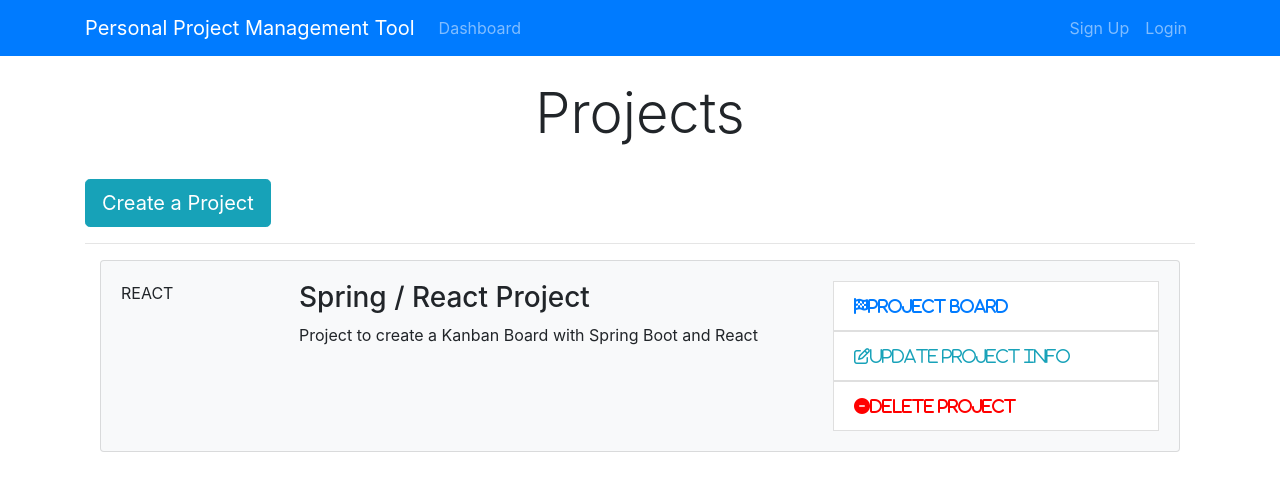
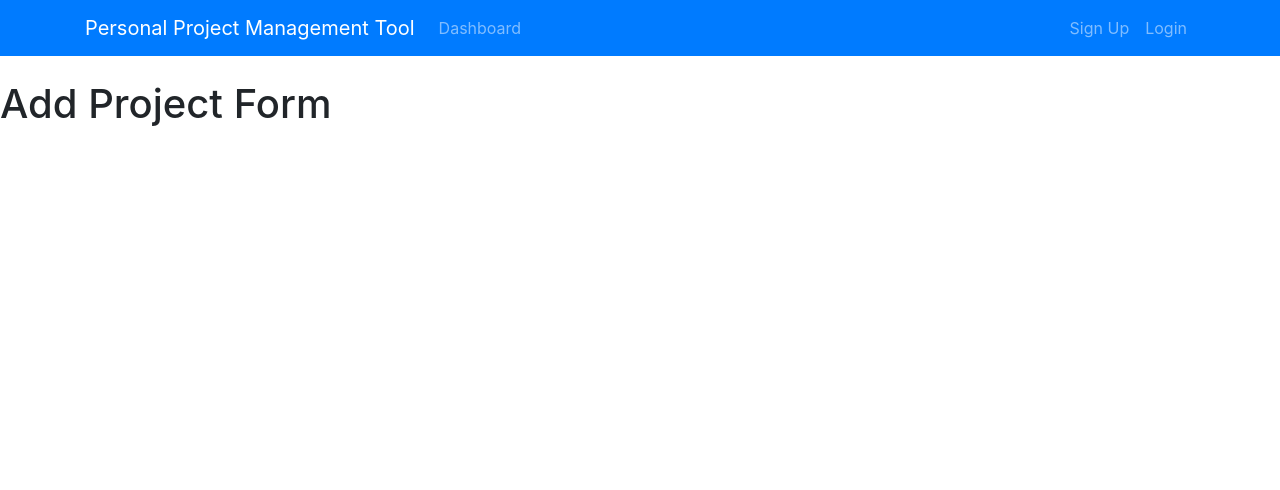
Before and after one commit to JohnIrle/PPMTool, a React (Create React App) app in the folder ppmtool-client/: page /addProject in a window 1280 px wide. Shown: the top 490 px of the page. Built offline with nearby package versions, Linux system fonts and the light colour scheme.

Commit message:
Add react-router-dom, CreateProjectButton, and create routes.

```diff
--- a/ppmtool-client/package.json
+++ b/ppmtool-client/package.json
@@ -9,6 +9,7 @@
     "bootstrap": "4.4.1",
     "react": "^16.13.1",
     "react-dom": "^16.13.1",
+    "react-router-dom": "5.1.2",
     "react-scripts": "3.4.1"
   },
   "scripts": {
--- a/ppmtool-client/src/App.js
+++ b/ppmtool-client/src/App.js
@@ -1,15 +1,20 @@
 import React from 'react';
 import './App.css';
 import 'bootstrap/dist/css/bootstrap.min.css';
+import { BrowserRouter as Router, Route } from "react-router-dom";
 import Dashboard from "./components/Dashboard";
 import NavBar from "./components/Layout/Header";
+import AddProject from './components/Project/AddProject';
 
 function App() {
   return (
-    <div className="App">
-      <NavBar />
-      <Dashboard />
-    </div>
+    <Router>
+      <div className="App">
+        <NavBar />
+        <Route exact path="/dashboard" component={Dashboard} />
+        <Route exact path="/addProject" component={AddProject} />
+      </div>
+    </Router>
   );
 }
 
--- a/ppmtool-client/src/components/Dashboard.js
+++ b/ppmtool-client/src/components/Dashboard.js
@@ -1,5 +1,6 @@
 import React, { Component } from 'react'
 import ProjectItem from "./Project/ProjectItem"
+import CreateProjectButton from './Project/CreateProjectButton';
 
 export default class Dashboard extends Component {
   render() {
@@ -9,10 +10,7 @@
           <div className="row">
             <div className="col-md-12">
               <h1 className="display-4 text-center">Projects</h1>
-              <br />
-              <a href="ProjectForm.html" className="btn btn-lg btn-info">
-                Create a Project
-                    </a>
+              <CreateProjectButton />
               <br />
               <hr />
 
--- /dev/null
+++ b/ppmtool-client/src/components/Project/AddProject.js
@@ -0,0 +1,13 @@
+import React, { Component } from 'react'
+
+class AddProject extends Component {
+  render() {
+    return (
+      <div>
+        <h1>Add Project Form</h1>
+      </div>
+    )
+  }
+}
+
+export default AddProject
--- /dev/null
+++ b/ppmtool-client/src/components/Project/CreateProjectButton.js
@@ -0,0 +1,14 @@
+import React from 'react'
+import { Link } from 'react-router-dom'
+
+const CreateProjectButton = () => {
+  return (
+    <React.Fragment>
+      <Link to="/addProject" className="btn btn-lg btn-info">
+        Create a Project
+      </Link>
+    </React.Fragment>
+  )
+}
+
+export default CreateProjectButton
--- a/ppmtool-client/src/components/Project/ProjectItem.js
+++ b/ppmtool-client/src/components/Project/ProjectItem.js
@@ -17,17 +17,17 @@
               <ul className="list-group">
                 <a href="#">
                   <li className="list-group-item board">
-                    <i className="fa fa-flag-checkered pr-1">Project Board </i>
+                    <i className="fa fa-flag-checkered pr-1"> Project Board </i>
                   </li>
                 </a>
                 <a href="#">
                   <li className="list-group-item update">
-                    <i className="fa fa-edit pr-1">Update Project Info</i>
+                    <i className="fa fa-edit pr-1"> Update Project Info</i>
                   </li>
                 </a>
                 <a href="">
                   <li className="list-group-item delete">
-                    <i className="fa fa-minus-circle pr-1">Delete Project</i>
+                    <i className="fa fa-minus-circle pr-1"> Delete Project</i>
                   </li>
                 </a>
               </ul>
```
Also changed, not shown: 1 other file (tests, documents, lock files or other folders).
